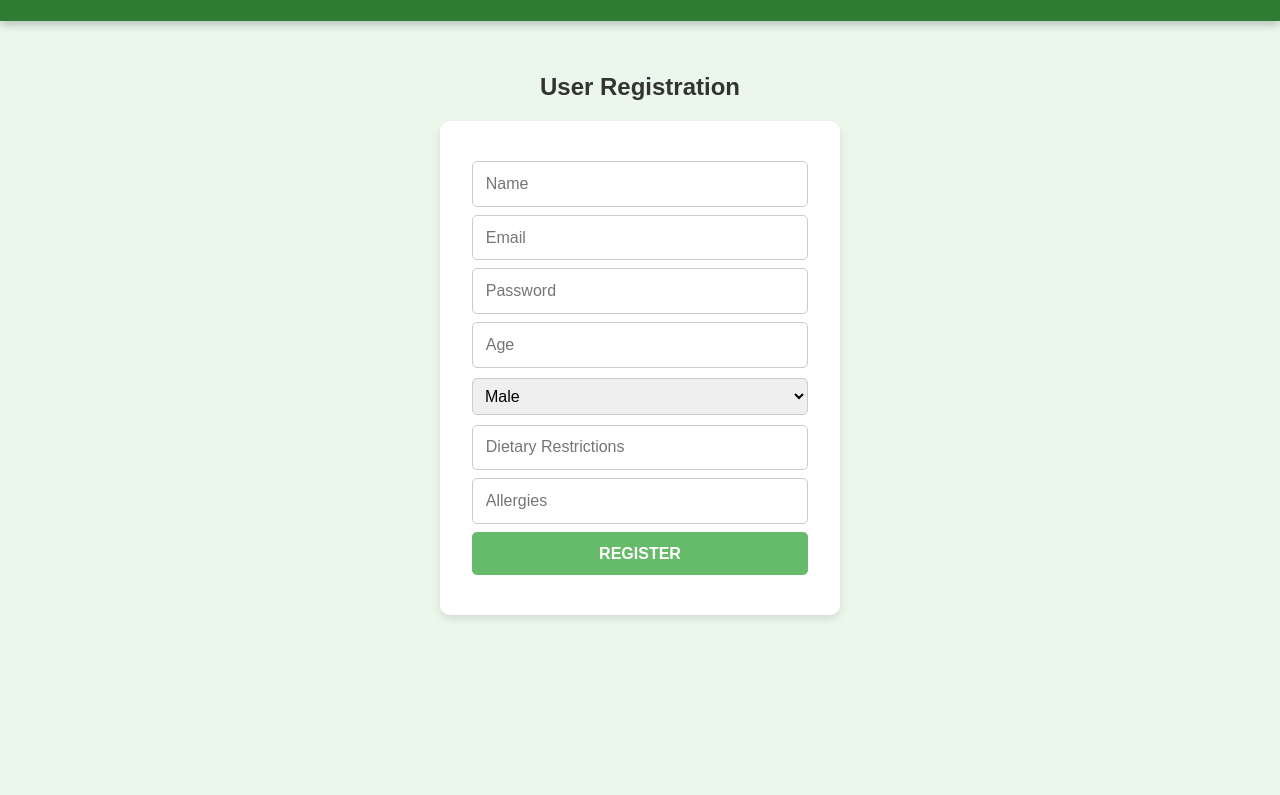
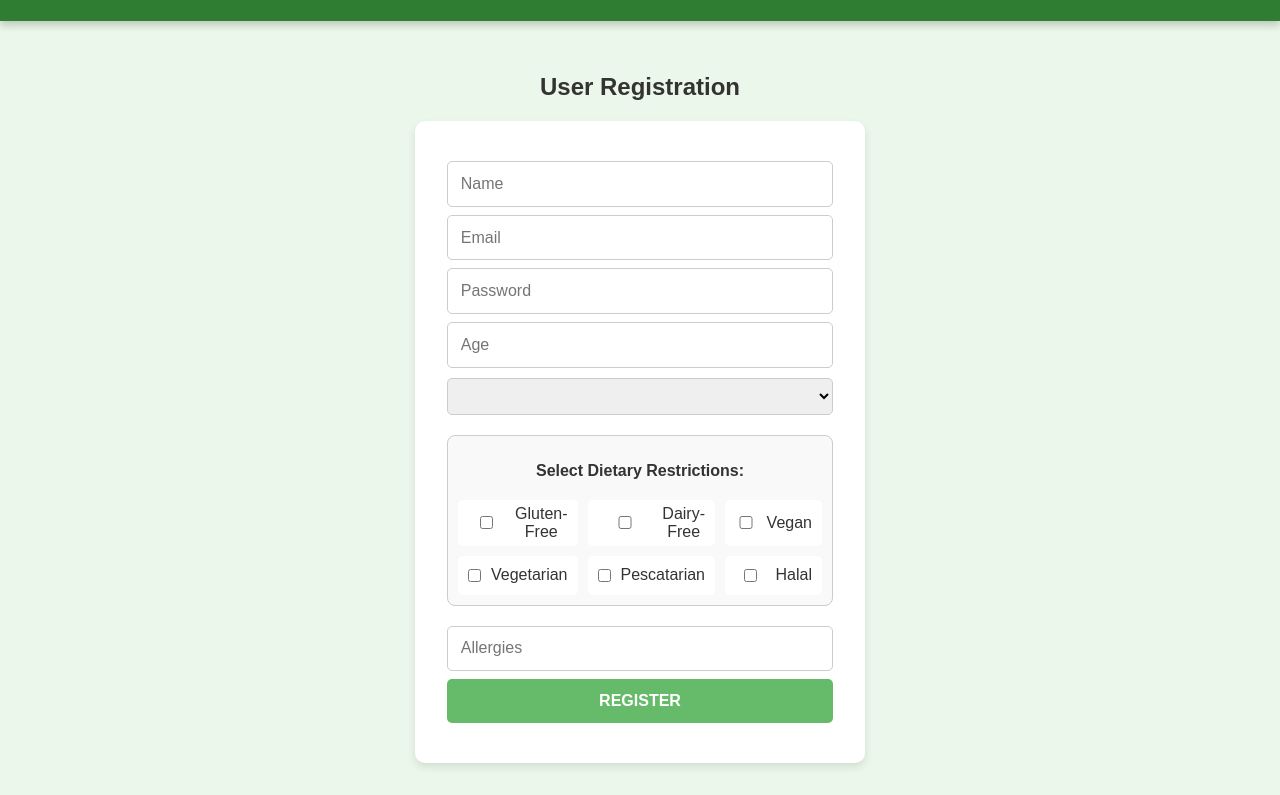
Before and after one commit to AlliVictor/COMP-3504-Project-Meal-Fit, a website: page index.html in a window 1280 px wide. Both pictures are taken after a click on the button "REGISTER". Shown: the part 112-907 px from the top of the page. Before the commit the page ends 800 px from the top, so only its background shows below. Drawn offline with Linux system fonts and the light colour scheme.

Commit message:
Changed register form regarding dietary restriction, and CSS for it.

```diff
--- a/scripts/mealapp.js
+++ b/scripts/mealapp.js
@@ -243,7 +243,7 @@ document.addEventListener('DOMContentLoaded', () => {
     // Users Page
   function renderUsers() {
       mainContent.innerHTML = `
-        <div id= "FormContainer">
+          <div id="FormContainer">
             <h2>User Registration</h2>
             <form id="userForm">
               <input type="text" name="user_name" placeholder="Name" required>
@@ -251,10 +251,22 @@ document.addEventListener('DOMContentLoaded', () => {
               <input type="password" name="user_pass" placeholder="Password" required>
               <input type="number" name="user_age" placeholder="Age" required>
               <select name="user_gender" required>
+                <option value=""></option>
                 <option value="male">Male</option>
                 <option value="female">Female</option>
               </select>
-            <input type="text" name="user_dietrestrictions" placeholder="Dietary Restrictions">
+
+             <div id="dietRestrictionsContainer">
+                 <p>Select Dietary Restrictions:</p>
+                 <label><input type="checkbox" name="user_dietrestrictions" value="Gluten-Free"> Gluten-Free</label>
+                 <label><input type="checkbox" name="user_dietrestrictions" value="Dairy-Free"> Dairy-Free</label>
+                 <label><input type="checkbox" name="user_dietrestrictions" value="Vegan"> Vegan</label>
+                 <label><input type="checkbox" name="user_dietrestrictions" value="Vegetarian"> Vegetarian</label>
+                 <label><input type="checkbox" name="user_dietrestrictions" value="Pescatarian"> Pescatarian</label>
+                 <label><input type="checkbox" name="user_dietrestrictions" value="Halal"> Halal</label>
+             </div>
+
+
               <input type="text" name="allergies" placeholder="Allergies">
               <button type="submit">Register</button>
             </form>
@@ -263,7 +275,17 @@ document.addEventListener('DOMContentLoaded', () => {
 
       document.getElementById('userForm').addEventListener('submit', async (e) => {
           e.preventDefault();
+
           const formData = new FormData(e.target);
+
+          // Collect all checked dietary restrictions
+          const selectedRestrictions = Array.from(
+              document.querySelectorAll('input[name="user_dietrestrictions"]:checked')
+          ).map((checkbox) => checkbox.value);
+
+          // Add selected restrictions as a comma-separated string
+          formData.set('user_dietrestrictions', selectedRestrictions.join(', '));
+
           const userData = Object.fromEntries(formData.entries());
           try {
               // Send registration request
@@ -311,6 +333,7 @@ document.addEventListener('DOMContentLoaded', () => {
           }
       });
   }
+
 
 
     // Function to update navigation buttons based on login state
--- a/styles/main.css
+++ b/styles/main.css
@@ -631,7 +631,7 @@ form input, form select, form button {
     border-radius: 10px;
     box-shadow: 0 4px 8px rgba(0, 0, 0, 0.1);
     width: 100%;
-    max-width: 400px;
+    max-width: 450px;
     box-sizing: border-box;
 }
 
@@ -670,3 +670,41 @@ form input, form select, form button {
         max-width: 90%;
     }
 }
+
+#dietRestrictionsContainer {
+    display: grid;
+    grid-template-columns: repeat(3, 1fr); /* Create 3 equal columns */
+    gap: 10px; /* Space between grid items */
+    padding: 10px; /* Add padding around the container */
+    background-color: #f9f9f9; /* Light background color */
+    border: 1px solid #ccc; /* Subtle border */
+    border-radius: 8px; /* Rounded corners */
+    max-width: 500px; /* Limit the width of the container */
+    margin: 20px auto; /* Center the container */
+}
+
+#dietRestrictionsContainer p {
+    grid-column: span 3; /* Span the heading across all 3 columns */
+    font-weight: bold;
+    margin-bottom: 10px;
+    text-align: center;
+}
+
+#dietRestrictionsContainer label {
+    display: flex; /* Use flex to align checkbox and label text */
+    align-items: center;
+    padding: 5px 10px;
+    background-color: #ffffff; /* White background for each label */
+    border-radius: 5px;
+    transition: background-color 0.3s ease, transform 0.2s ease;
+    cursor: pointer;
+}
+
+#dietRestrictionsContainer label:hover {
+    background-color: #e8f5e9; /* Light green on hover */
+    transform: scale(1.02); /* Slight zoom on hover */
+}
+
+#dietRestrictionsContainer input[type="checkbox"] {
+    margin-right: 10px; /* Space between checkbox and label text */
+}
```
Lines whose indentation alone changed are shown as unchanged.
